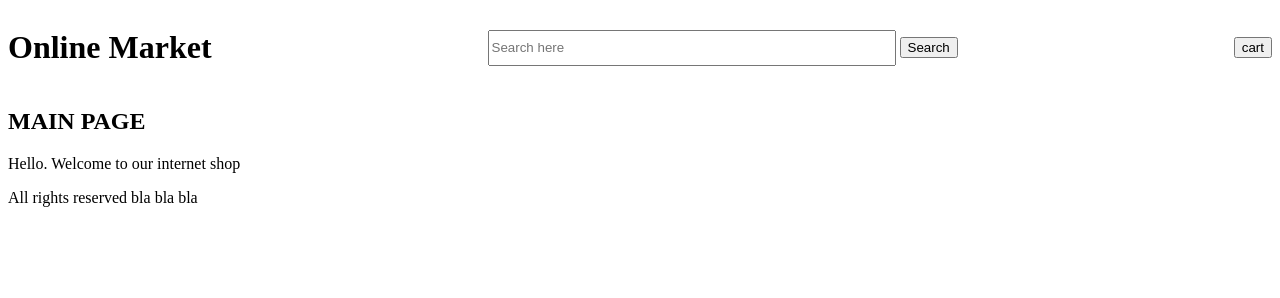
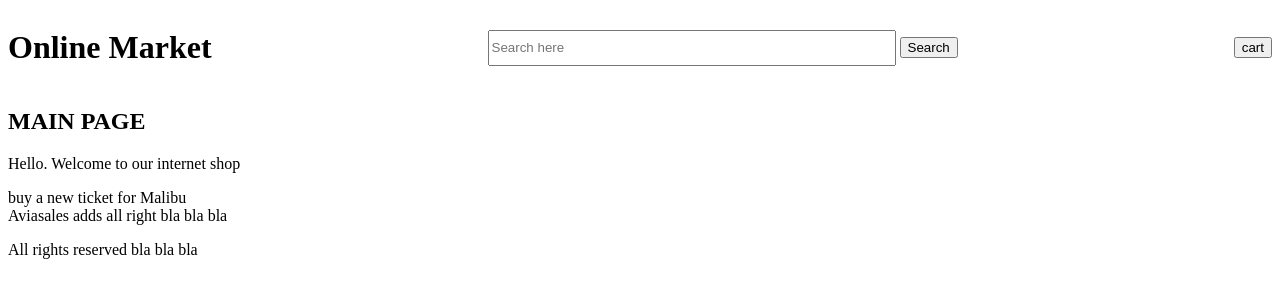
Before and after one commit to IvanJSBog/online-market, a plain HTML site: page index.html in a window 1280 px wide. Drawn offline with Linux system fonts and the light colour scheme.

Commit message:
section update

```diff
--- a/index.html
+++ b/index.html
@@ -28,7 +28,10 @@
                 <p>Hello. Welcome to our internet shop</p>
             </div>
         </section>
-        <section class="adds-section"></section>
+        <section class="adds-section">
+            <div>buy a new ticket for Malibu</div>
+            <div>Aviasales adds all right bla bla bla</div>
+        </section>
         <section class="banner-section"></section>
     </main>
     <footer>
```
